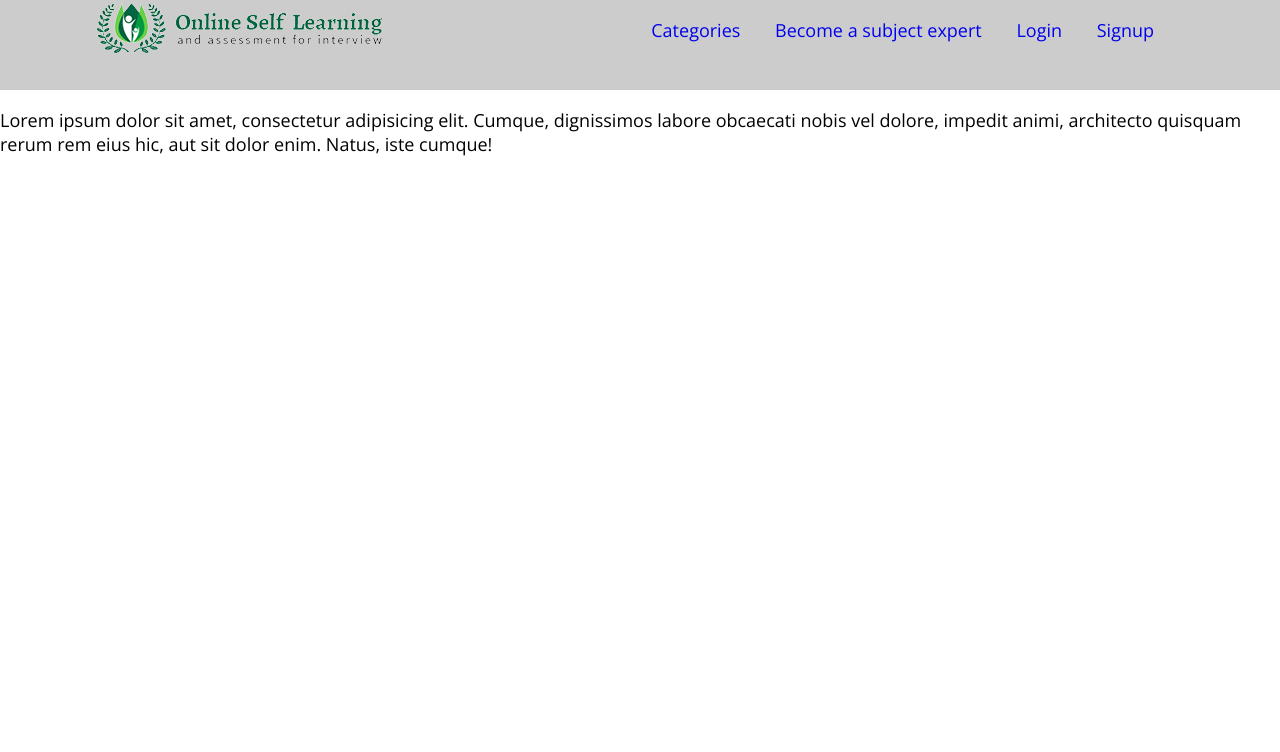
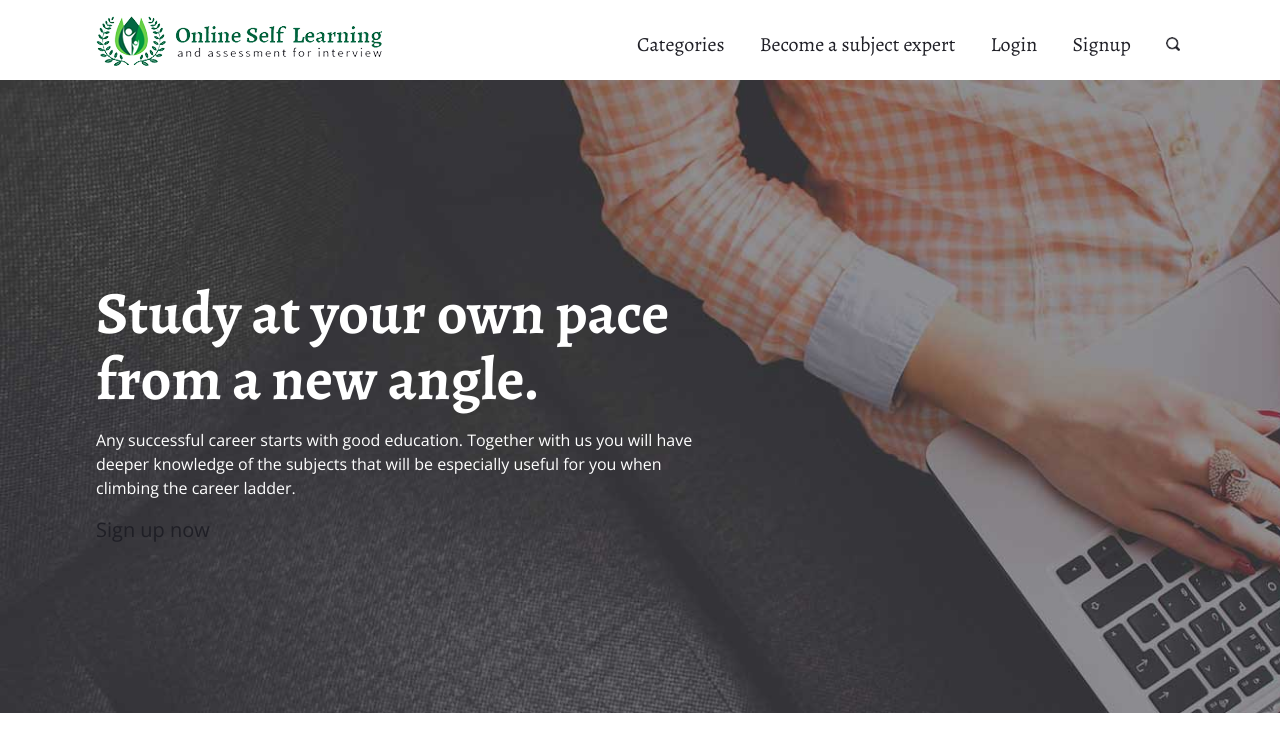
Before and after one commit to Tahzeebsattar/Tahzeebsattar.github.io, a plain HTML site: page index.html in a window 1280 px wide. Drawn offline with nearby package versions, Linux system fonts and the light colour scheme.

Commit message:
Hero Area

```diff
--- a/css/custom.css
+++ b/css/custom.css
@@ -6,8 +6,9 @@ body {
 	margin: 0;
 	padding: 0;
 	font-family: 'Open Sans', sans-serif;
-	font-size: 18px;
+	font-size: 20px;
 	font-weight: 400;
+	color: #1f1f26;
 }
 
 ul {
@@ -24,7 +25,15 @@ h6 {
 }
 
 a {
+	color: #1f1f26;
 	text-decoration: none;
+}
+
+h1 {
+	font-size: 300%;
+	line-height: 110%;
+	margin: 0;
+	color: #fff;
 }
 
 .container {
@@ -34,9 +43,8 @@ a {
 }
 
 header {
-	height: 90px;
-	background: #ccc;
-
+	height: 70px;
+	padding-top: 10px;
 }
 
 .header-wrapper {
@@ -45,8 +53,33 @@ header {
 	align-items: center;;
 }
 
-
 .navbar li {
 	display: inline-block;
-	margin-right: 30px;
+	margin-left: 30px;
 }
+
+.navbar li a{
+	font-family: 'Alegreya', serif;
+}
+
+.navbar li img {
+	width: 80%;
+	height: auto;
+}
+
+.hero {
+	background: url('../images/hero-bg.jpg');
+	background-size: cover;
+	background-repeat: no-repeat;
+	padding-top: 200px;
+	padding-bottom: 170px;
+}
+
+.hero p {
+	display: block;
+	max-width: 600px;
+	color: #fff;
+	font-size: 80%;
+	font-weight: 400;
+	line-height: 150%;
+}
--- a/index.html
+++ b/index.html
@@ -23,21 +23,27 @@
   <header>
     <div class="container">
       <div class="header-wrapper">
-        <a href="#"><img src="images/logogreen.png" alt="Logo"></a>
+        <a href="index.html"><img src="images/logogreen.png" alt="Logo"></a>
         <nav>
           <ul class="navbar">
             <li><a href="#">Categories</a></li>
             <li><a href="#">Become a subject expert</a></li>
             <li><a href="#">Login</a></li>
             <li><a href="#">Signup</a></li>
+            <li><img src="images/search.png" alt=""></li>
           </ul>
         </nav>
       </div>
     </div>
   </header>
 
-
-<p>Lorem ipsum dolor sit amet, consectetur adipisicing elit. Cumque, dignissimos labore obcaecati nobis vel dolore, impedit animi, architecto quisquam rerum rem eius hic, aut sit dolor enim. Natus, iste cumque!</p>
+  <section class="hero">
+    <div class="container">
+      <h1>Study at your own pace<br>from a new angle.</h1>
+      <p>Any successful career starts with good education. Together with us you will have deeper knowledge of the subjects that will be especially useful for you when climbing the career ladder.</p>
+      <a href="#">Sign up now</a>
+    </div>
+  </section>
 
 
 
```
